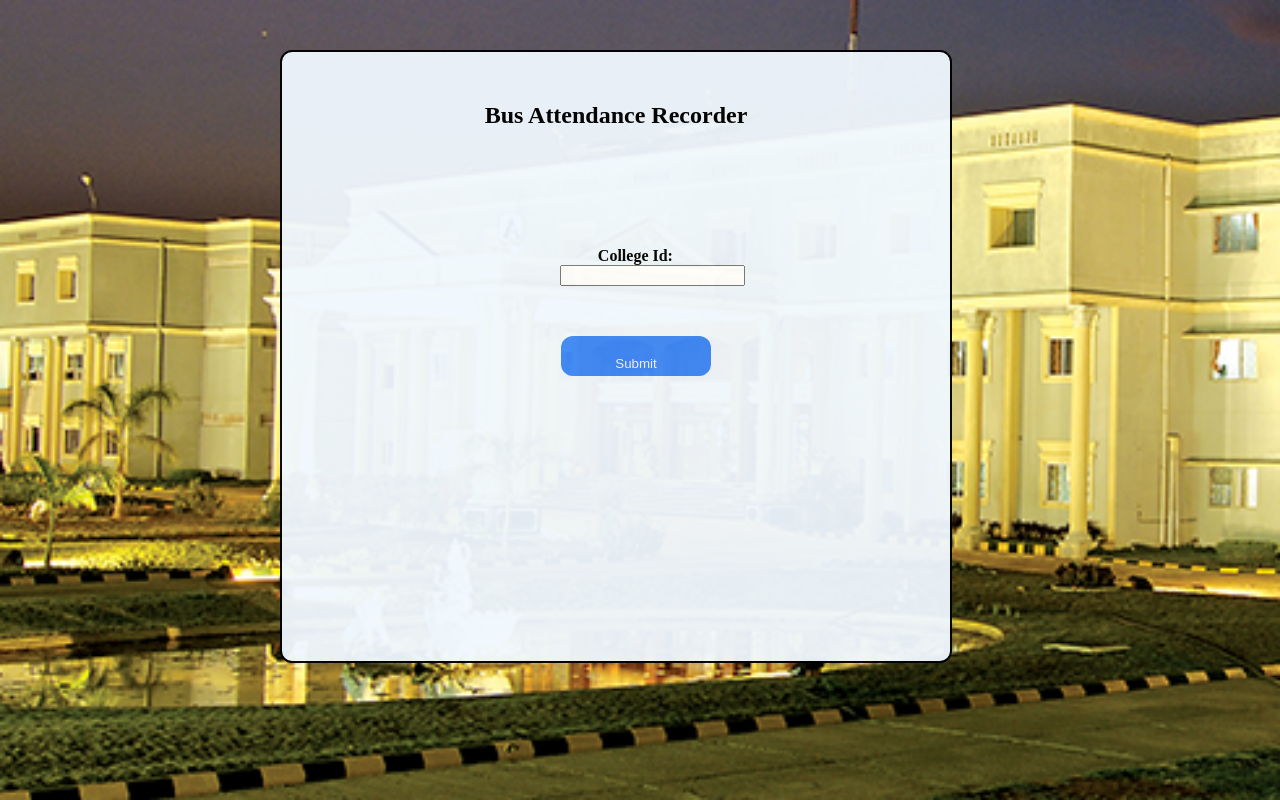
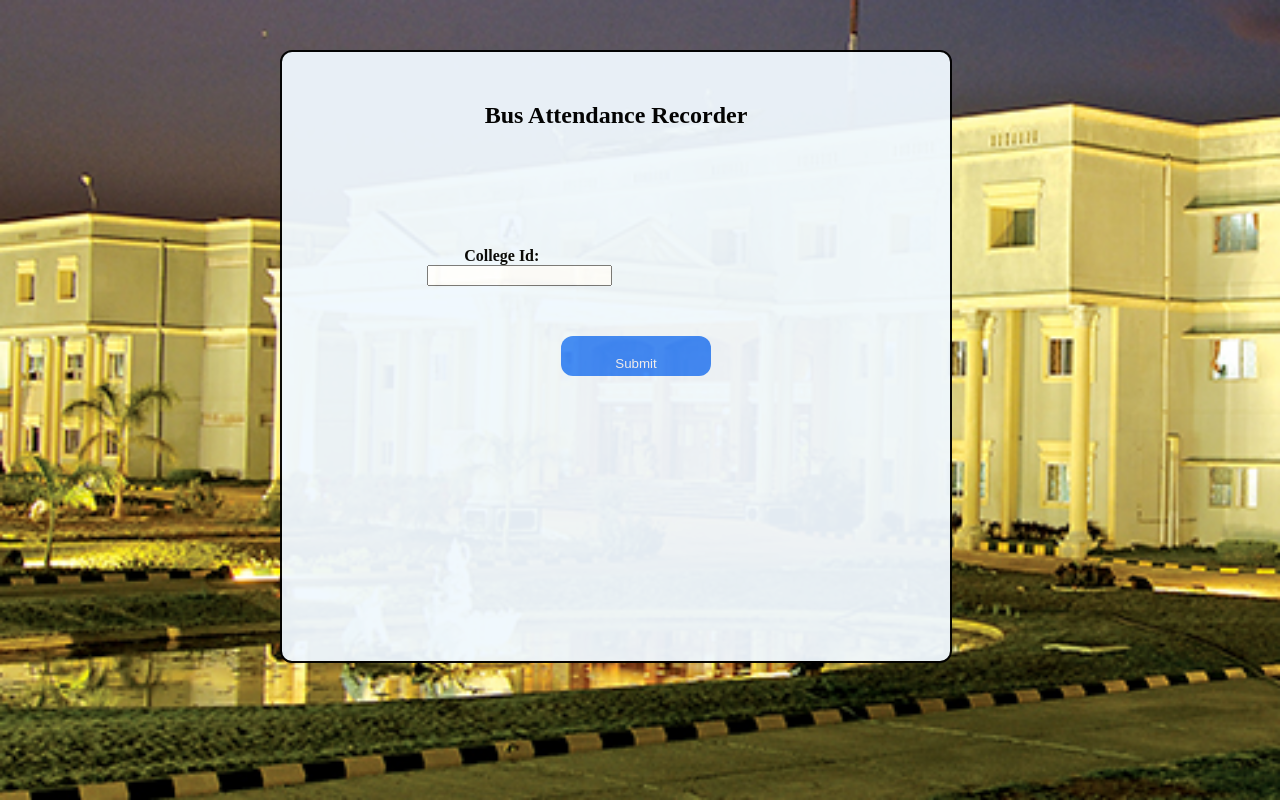
Before and after one commit to SiddarthVS/sairambusqr.github.io, a plain HTML site: page index.html in a window 1280 px wide. Drawn offline with Linux system fonts and the light colour scheme.

Commit message:
Update index.html

```diff
--- a/index.html
+++ b/index.html
@@ -40,7 +40,7 @@
                 background-color: rgb(61, 137, 250);}
 
         .tbox   {top: 30%;
-                left: 30%;
+                left: 10%;
                 width:150px;
                 margin-left: 20px;
                 position: absolute;
```
